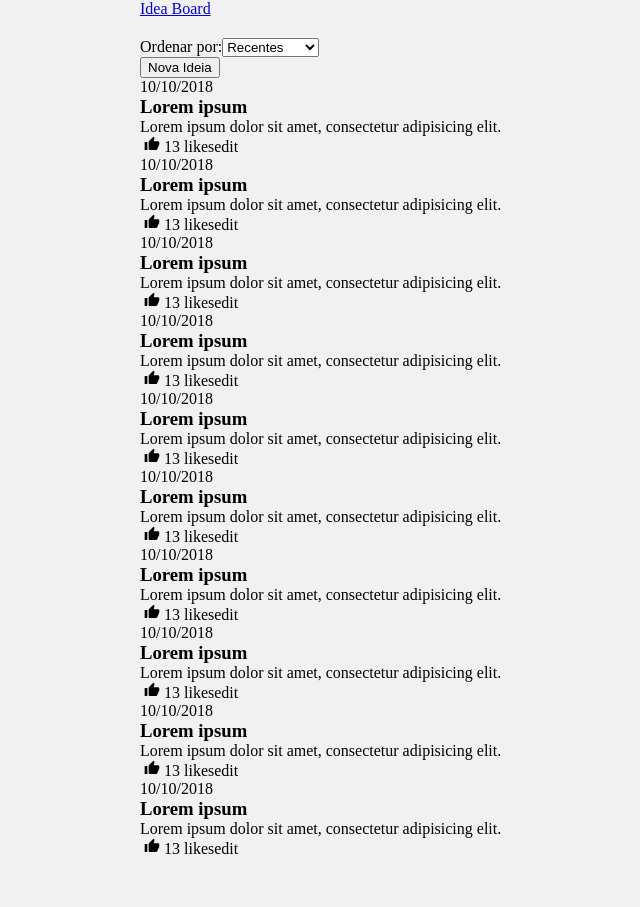
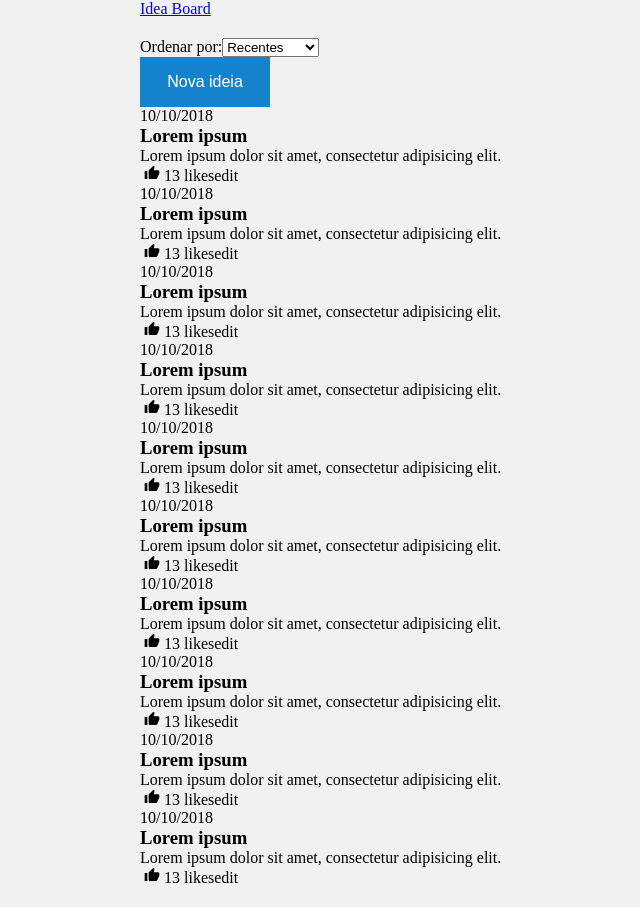
Before and after one commit to lusac/react-idea-board, a React app: page / in a window 1280 px wide. Shown: the whole page, without its empty margins (20-660 px from the left). Before the commit the page ends 878 px from the top, so only its background shows below. Built offline with nearby package versions, Linux system fonts and the light colour scheme.

Commit message:
Css botão + subHeader

```diff
--- a/public/index.html
+++ b/public/index.html
@@ -44,6 +44,21 @@
                 "content"
         }
 
+        .btn {
+            background: #1583cc;
+            width: 130px;
+            height: 50px;
+            color: #FFF;
+            outline: none;
+            cursor: pointer;
+            border: none;
+            font-size: 16px;
+            font-family: arial;
+        }
+        .btn:hover {
+            background: #126fad;
+        }
+
         .mainheader {
           grid-area: header;
         }
--- a/src/components/SubHeader/index.js
+++ b/src/components/SubHeader/index.js
@@ -11,10 +11,11 @@ class SubHeader extends React.Component {
             <option value="recents">Recentes</option>
             <option value="like+">Mais likes</option>
             <option value="like-">Menos Likes</option>
+            <option value="done">Feito</option>
           </select>
         </div>
         <div className="idea-board__sub-header__right">
-          <button>Nova Ideia</button>
+          <button className="btn">Nova ideia</button>
         </div>
       </div>
     )
--- a/src/components/SubHeader/index.scss
+++ b/src/components/SubHeader/index.scss
@@ -1,8 +1,9 @@
 .idea-board {
     &__sub-header {
+      height: 90px;
         overflow: hidden;
+        line-height: 90px;
         margin-bottom: 30px;
-        padding: 30px 0 10px 0;
         border-bottom: 1px solid #CCC;
 
         &__left {
```
